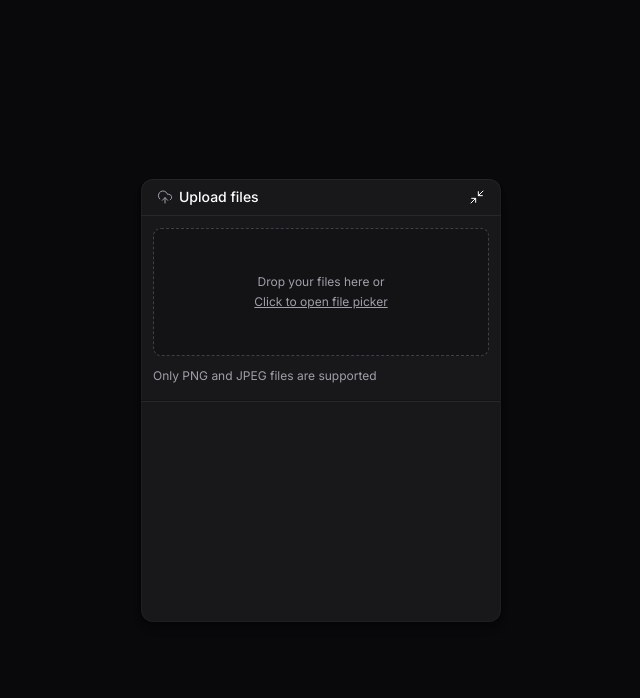
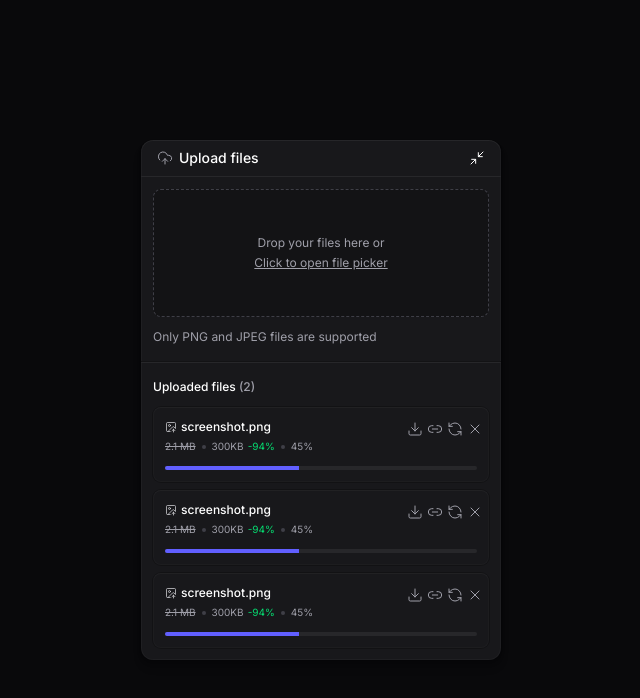
Before and after one commit to viitones/web, a React (Vite) app: page / in a window 1280 px wide. Both pictures are taken after a click on the button "Upload files". Shown: the top 698 px of the page, without its empty margins (319-959 px from the left). Built offline with nearby package versions, Linux system fonts and the light colour scheme.

Commit message:
lista de upload

```diff
--- a/package.json
+++ b/package.json
@@ -11,6 +11,7 @@
   },
   "dependencies": {
     "@radix-ui/react-collapsible": "^1.1.12",
+    "@radix-ui/react-progress": "^1.1.8",
     "lucide-react": "^0.560.0",
     "react": "^19.2.0",
     "react-dom": "^19.2.0",
--- /dev/null
+++ b/src/components/upload-widget-upload-item.tsx
@@ -0,0 +1,50 @@
+import * as Progress from "@radix-ui/react-progress";
+import { Download, ImageUp, Link2, RefreshCcw, X } from "lucide-react";
+import { Button } from "./ui/button";
+
+export function UploadWidgetUploadItem() {
+  return (
+    <div className="p-3 rounded-lg flex flex-col gap-3 shadow-shape-content bg-white/2 relative overflow-hidden">
+      <div className="flex flex-col gap-1">
+        <span className="text-xs font-medium flex items-center gap-1">
+          <ImageUp className="size-3 text-zinc-300" strokeWidth={1.5} />
+          <span>screenshot.png</span>
+        </span>
+
+        <span className="text-xxs text-zinc-400 flex gap-1.5 items-center">
+          <span className="line-through">2.1 MB</span>
+          <div className="size-1 rounded-full bg-zinc-700"></div>
+          <span>
+            300KB
+            <span className="text-green-400 ml-1">-94%</span>
+          </span>
+          <div className="size-1 rounded-full bg-zinc-700"></div>
+          <span>45%</span>
+        </span>
+      </div>
+
+      <Progress.Root className="bg-zinc-800 rounded-full h-1 overflow-hidden">
+        <Progress.Indicator className="bg-indigo-500 h-1" style={{width: '43%'}}/>
+      </Progress.Root>
+
+      <div className="absolute top-2.5 right-2.5 flex items-center gap-1">
+        <Button size="icon-sm">
+          <Download className="size-4" strokeWidth={1.5} />
+          <span className="sr-only">Download compressed image</span>
+        </Button>
+        <Button size="icon-sm">
+          <Link2 className="size-4" strokeWidth={1.5} />
+          <span className="sr-only">Copy remote url</span>
+        </Button>
+        <Button size="icon-sm">
+          <RefreshCcw className="size-4" strokeWidth={1.5} />
+          <span className="sr-only">Retry upload</span>
+        </Button>
+        <Button size="icon-sm">
+          <X className="size-4" strokeWidth={1.5} />
+          <span className="sr-only">Cancel upload</span>
+        </Button>
+      </div>
+    </div>
+  );
+}
--- a/src/components/upload-widget-upload-list.tsx
+++ b/src/components/upload-widget-upload-list.tsx
@@ -1,5 +1,17 @@
+import { UploadWidgetUploadItem } from "./upload-widget-upload-item";
+
 export function UploadWidgetUploadList() {
   return (
-    <div className="px-3 h-48"></div>
-  )
+    <div className="px-3 flex flex-col gap-3">
+      <span className="text-xs font-medium">
+        Uploaded files <span className="text-zinc-400">(2)</span>
+      </span>
+
+      <div className="flex flex-col gap-2">
+        <UploadWidgetUploadItem />
+        <UploadWidgetUploadItem />
+        <UploadWidgetUploadItem />
+      </div>
+    </div>
+  );
 }
--- a/src/index.css
+++ b/src/index.css
@@ -14,8 +14,6 @@
     inset 0px 1px 0px rgba(255, 255, 255, 0.02),
     inset 0px 0px 0px 1px rgba(255, 255, 255, 0.02);
   --opacity-2: 0.02;
+   --text-xxs: 0.625rem;
 
-  /* opacity: {
-    2: var(--opacity-2);
-  } */
 }
```
Also changed, not shown: 1 other file (tests, documents, lock files or other folders).
